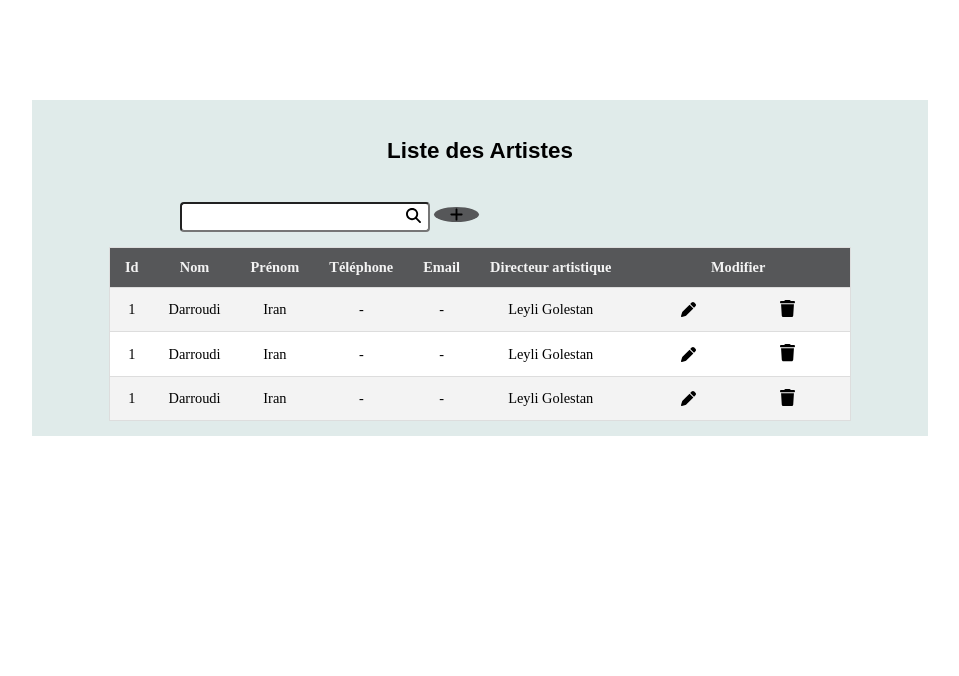
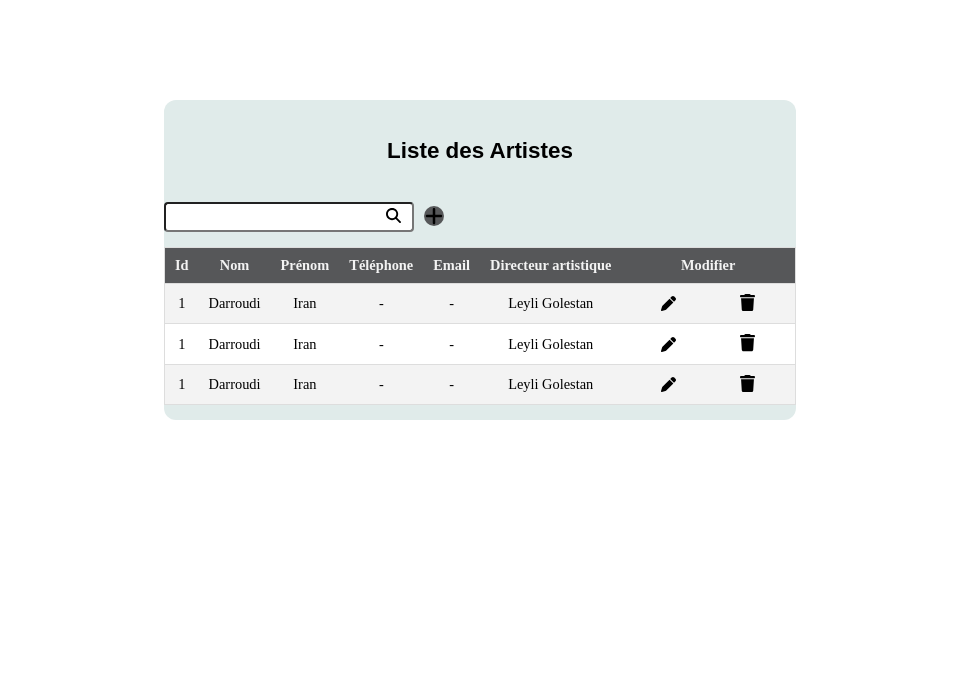
Before and after one commit to alt-ju/GRAND-ANGLE, a PHP site: page /list-artist.html in a window 1280 px wide. Shown: the top 676 px of the page, without its empty margins (160-1119 px from the left). Run offline with PHP 8.4, Linux system fonts and the light colour scheme.

Commit message:
style page list artist, creat page for adding artist

```diff
--- a/assets/css/style.css
+++ b/assets/css/style.css
@@ -418,7 +418,8 @@ justify-content: center;
 svg{
   width: 15px;
   height: auto;
-  padding: 0 40px;
+  padding: 0 30px;
+
 }
 
 svg:hover{
@@ -430,12 +431,11 @@ svg:hover{
 .page-artist{
   background-color: var(--SECONDARY);
   margin-top:100px;
-  width: 70%;
+  width:850px;
+  width: max-content;
   margin-left: auto;
   margin-right: auto;
-  display:flex;
-  flex-direction: column;
-
+  border-radius: 12px;
 }
 
 .title-page-artist{
@@ -451,36 +451,46 @@ svg:hover{
 }
 
 .search-container{
-  width:67%;
   margin-left: auto;
   margin-right: auto;
   position: relative;
+  display: flex;
+  align-items: center;
 }
 
 .search-bar{
 width: 250px;
 height:30px;
 border-radius: 4px;
+margin-right: 10PX;
 }
 
 .search-btn{
-  width: 70px;
+  width: 40px;
   position: absolute;
-  left:180px;
+  left:210px;
   top:15%;
   background-color: transparent;
   border: none;
 }
-
+.search-btn svg{
+  padding: 0;
+}
 .plus{
-  padding: 0 15px;
   background-color: var(--PRIMARY);
-  width: 15px;
-  height: 15px;
+  width: 20px;
+  height: 20px;
   border-radius: 50%;
+  justify-content: center;
+  align-items: center;
+  padding: 0;
+  margin-top: auto;
+  margin-bottom: auto;
 }
-
-
+.plus:hover{
+  background-color: var(--ACCENT1);
+  cursor: pointer;
+}
 .table-artiste{
   display: flex;
   justify-content: center;
@@ -490,7 +500,7 @@ border-radius: 4px;
     border-collapse: collapse;
     margin: 15px 0;
     font-size: 0.9rem;
-    min-width:400px;
+    min-width:500px;
     text-align: center;
     background-color: var(--BGCOLORPR);
   }
@@ -505,7 +515,7 @@ border-radius: 4px;
   }
 
   .list-artiste th,td{
-    padding: 12px 15px;
+    padding: 10px;
   }
 
   .list-artiste tbody,tr{
--- a/list-artist.html
+++ b/list-artist.html
@@ -14,7 +14,8 @@
     <div class="search-container form-divs">
       <input type="search" class="search-bar">
       <button type="submit" class="search-btn"><svg xmlns="http://www.w3.org/2000/svg" viewBox="0 0 512 512"><path d="M416 208c0 45.9-14.9 88.3-40 122.7L502.6 457.4c12.5 12.5 12.5 32.8 0 45.3s-32.8 12.5-45.3 0L330.7 376c-34.4 25.2-76.8 40-122.7 40C93.1 416 0 322.9 0 208S93.1 0 208 0S416 93.1 416 208zM208 352a144 144 0 1 0 0-288 144 144 0 1 0 0 288z"/></svg></button>
-      <svg class="plus" xmlns="http://www.w3.org/2000/svg" viewBox="0 0 448 512"><path d="M256 80c0-17.7-14.3-32-32-32s-32 14.3-32 32V224H48c-17.7 0-32 14.3-32 32s14.3 32 32 32H192V432c0 17.7 14.3 32 32 32s32-14.3 32-32V288H400c17.7 0 32-14.3 32-32s-14.3-32-32-32H256V80z"/></svg>
+      <a href="fiche-de-artiste.html"><svg class="plus" xmlns="http://www.w3.org/2000/svg" viewBox="0 0 448 512"><path d="M256 80c0-17.7-14.3-32-32-32s-32 14.3-32 32V224H48c-17.7 0-32 14.3-32 32s14.3 32 32 32H192V432c0 17.7 14.3 32 32 32s32-14.3 32-32V288H400c17.7 0 32-14.3 32-32s-14.3-32-32-32H256V80z"/></svg></a>
+
     </div>
     <div class="table-artiste">
       <table class="list-artiste" >
```
Also changed, not shown: fiche-de-artiste.html (added).
